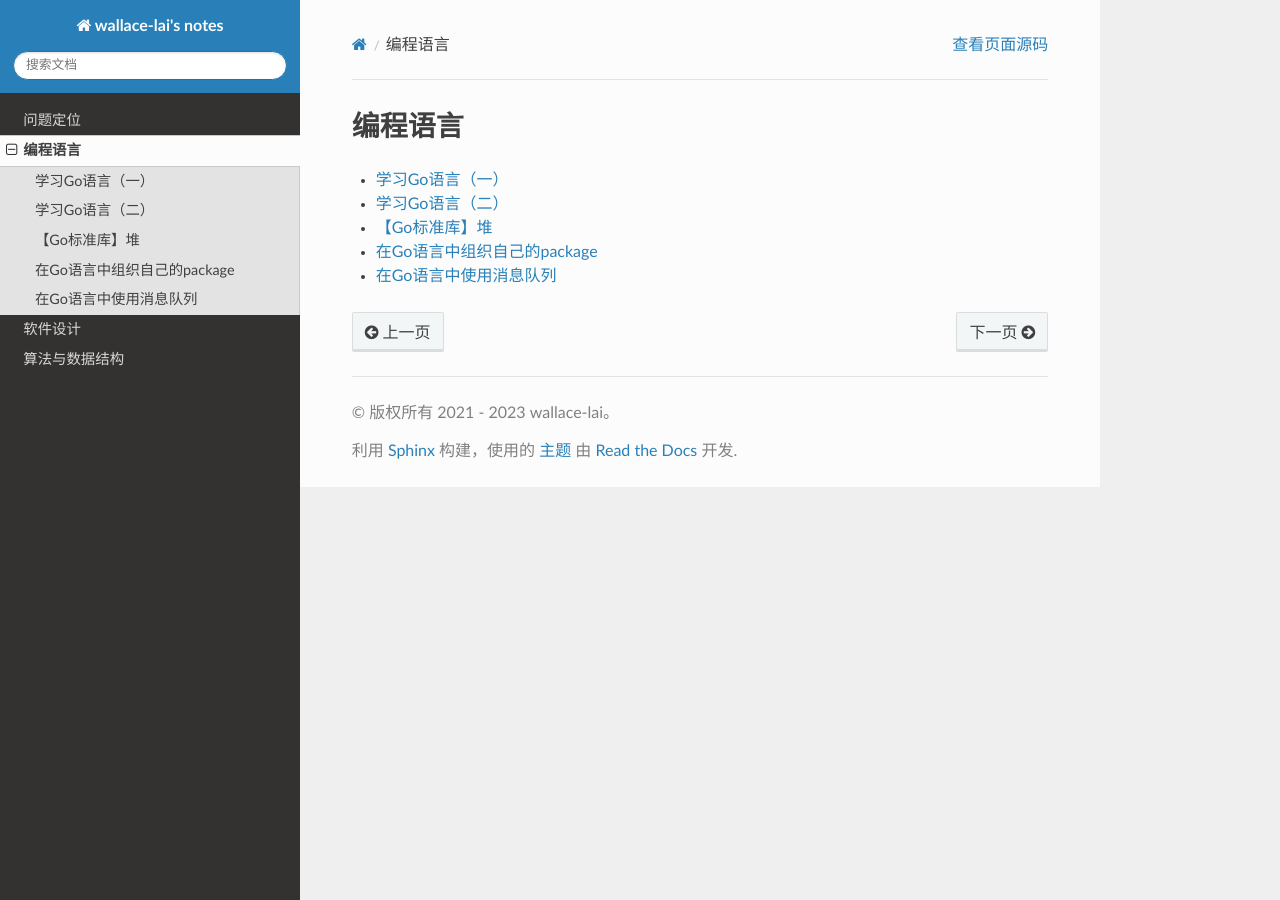
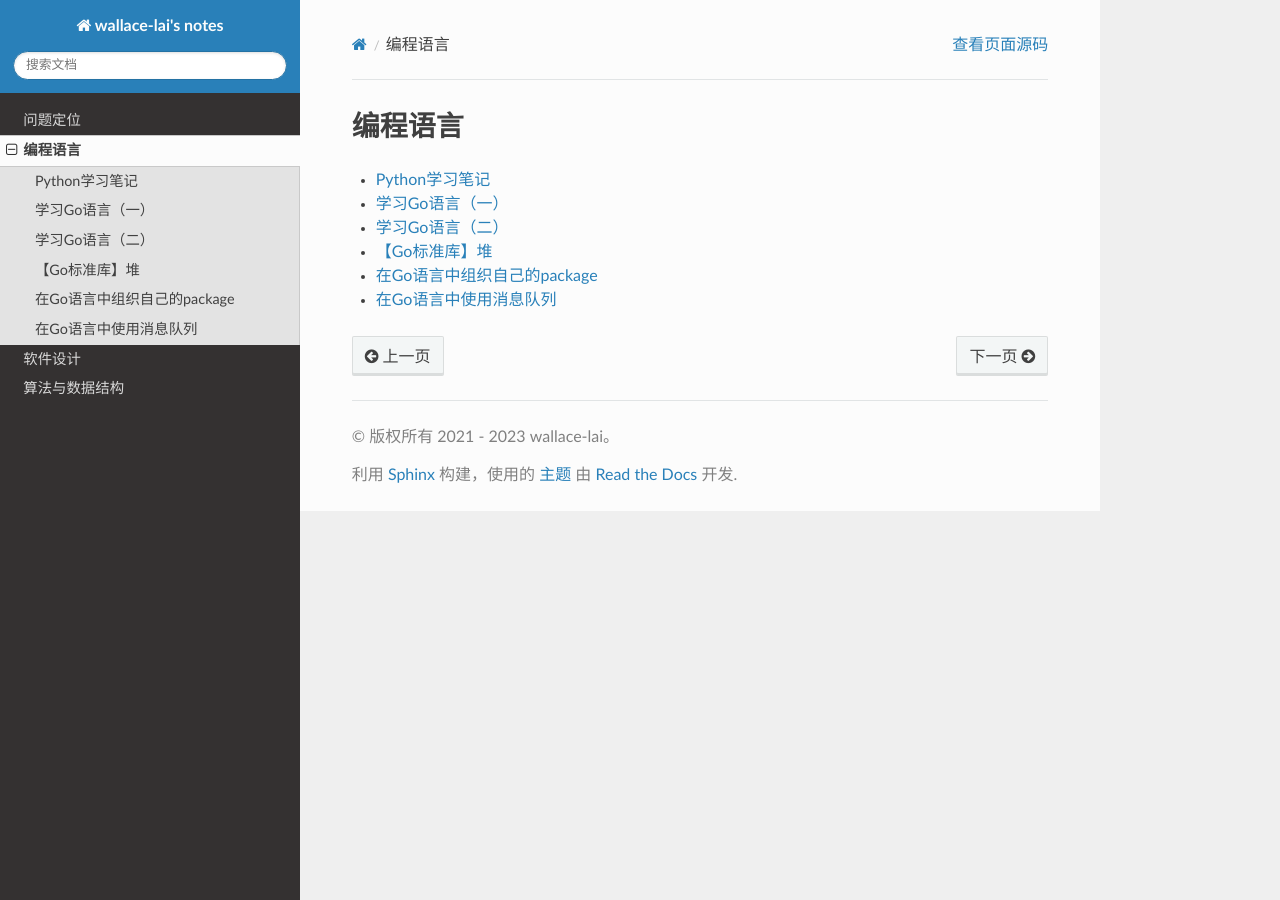
Before and after one commit to wallace-lai/learning-notes, a Sphinx documentation site: the page built from source/Language/index.rst, in a window 1280 px wide. Built offline with Sphinx 7.4.7 and the Read the Docs theme 2.0.0, drawn with Linux system fonts in a browser that asks for light colours.

Commit message:
python 0

```diff
--- a/source/Language/index.rst
+++ b/source/Language/index.rst
@@ -3,6 +3,8 @@
 
 .. toctree::
     :maxdepth: 1
+
+    learn-python-0.md
 
     learn-go-0.rst
     learn-go-1.rst
--- /dev/null
+++ b/source/Language/learn-python-0.md
@@ -0,0 +1,5 @@
+# Python学习笔记
+
+## 开发环境配置
+
+##
```
